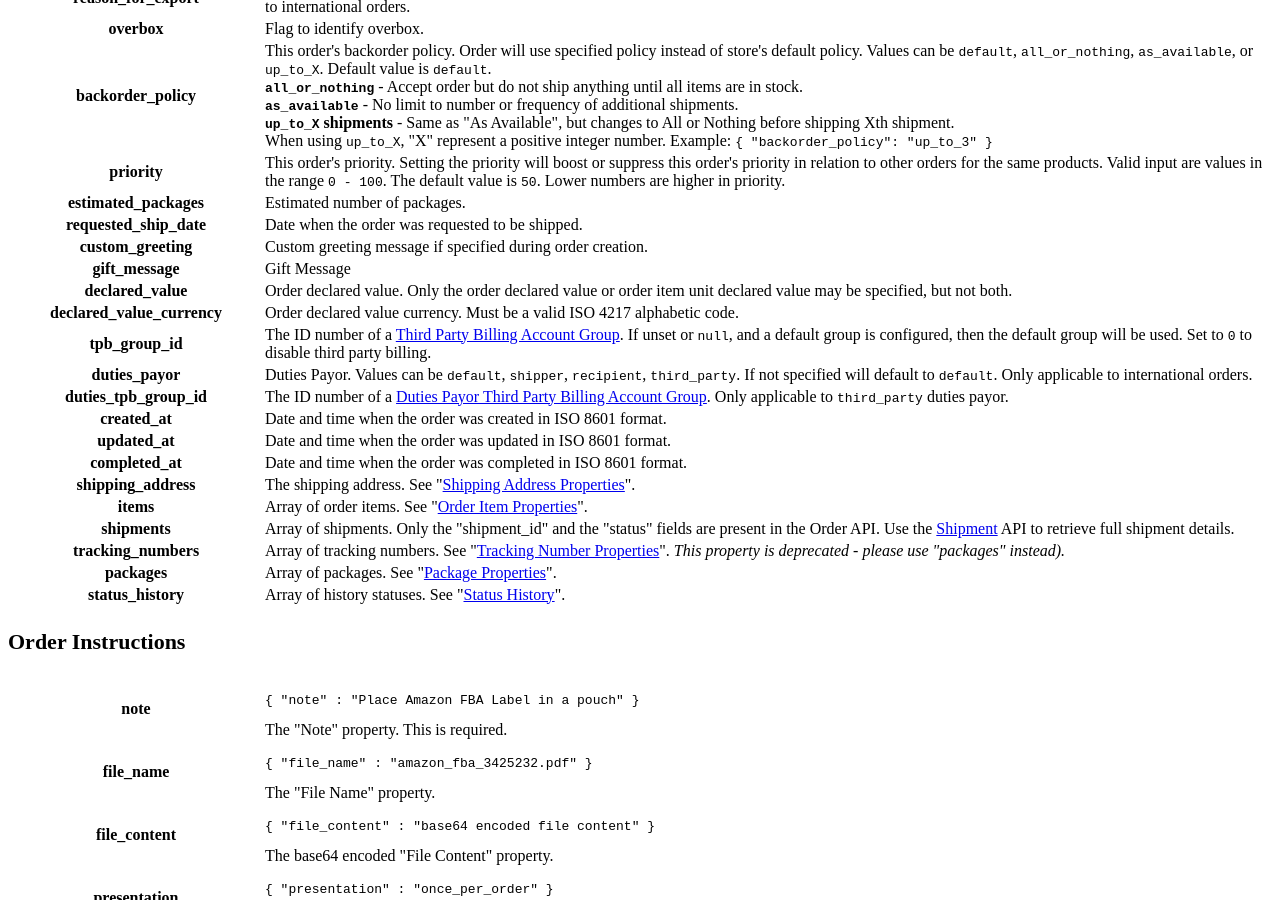
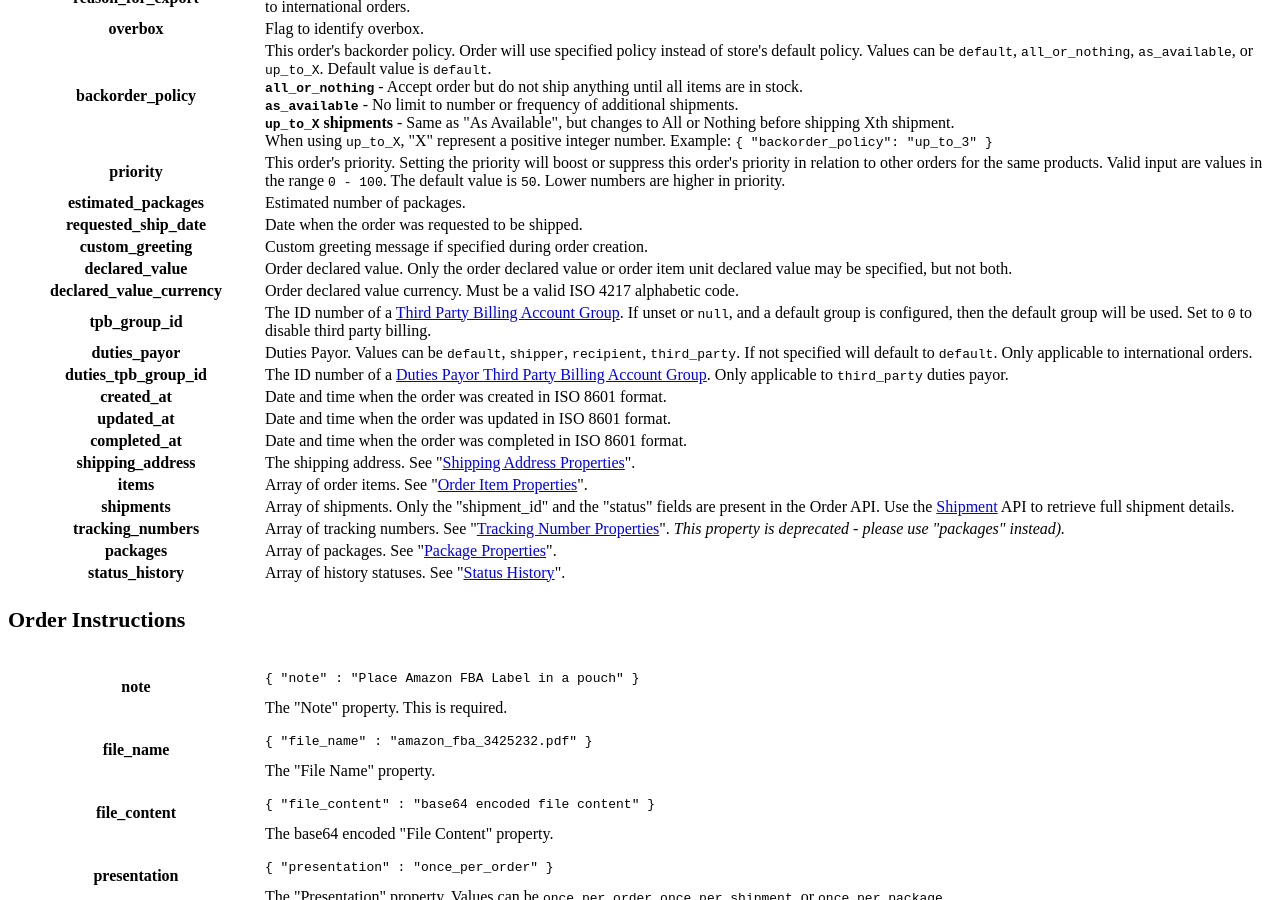
Before and after one commit to ShipStream/shipstream.github.io, a Jekyll site: the page built from _posts/2014-07-25-order.md, in a window 1280 px wide and 900 px high, scrolled down 16129 px. Built offline with Jekyll 4.4.1, drawn with Linux system fonts in a browser that asks for light colours; a style sheet for code colours, icons or effects is not loaded.

Commit message:
Removed hold over entity that was not in use.

```diff
--- a/_posts/2014-07-25-order.md
+++ b/_posts/2014-07-25-order.md
@@ -1137,10 +1137,6 @@ true if the comment was added.
         <td>Custom greeting message if specified during order creation.</td>
     </tr>
     <tr>
-        <th>gift_message</th>
-        <td>Gift Message</td>
-    </tr>
-    <tr>
         <th>declared_value</th>
         <td>Order declared value. Only the order declared value or order item unit declared value may be specified, but not both.</td>
     </tr>
```
